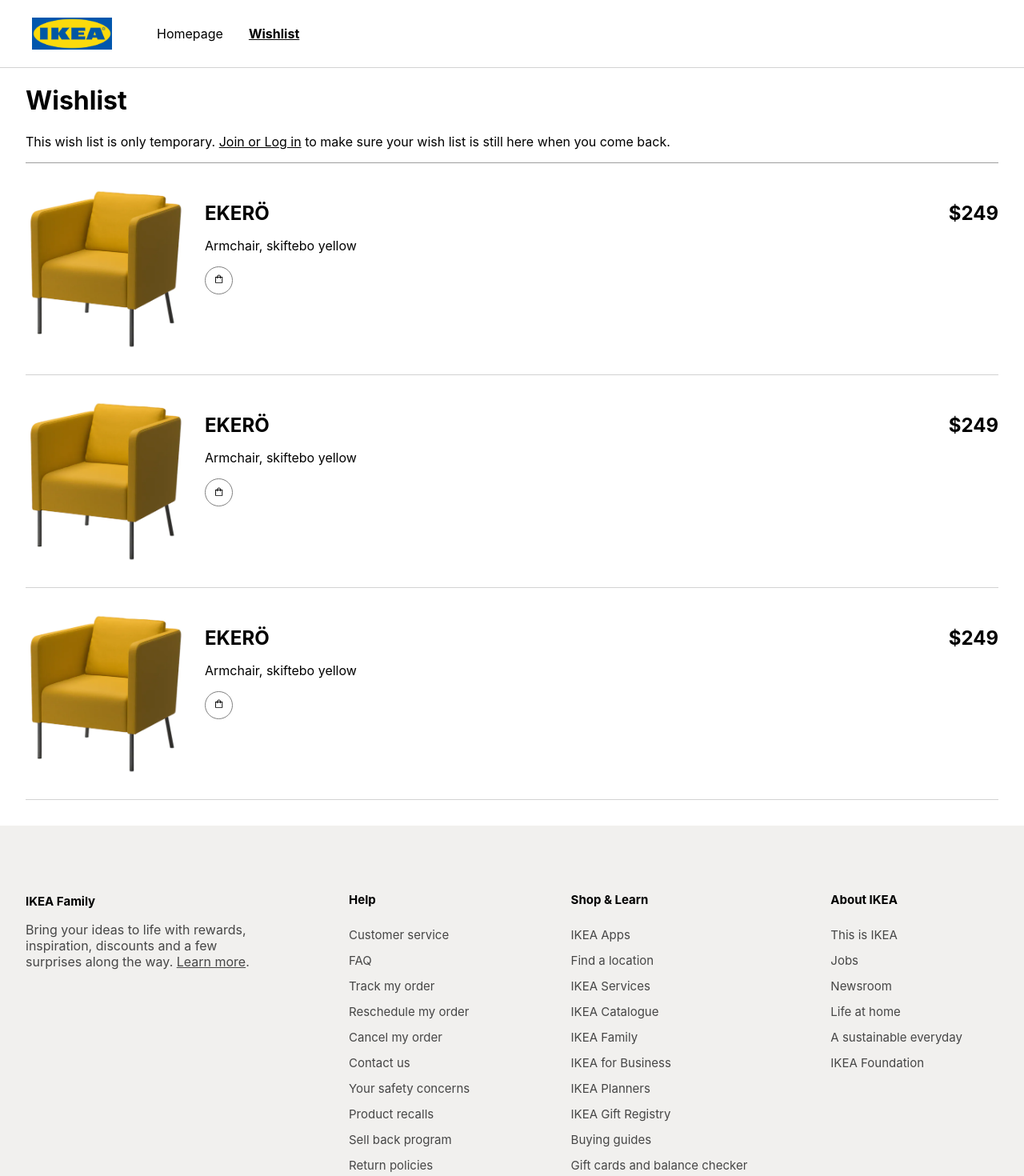
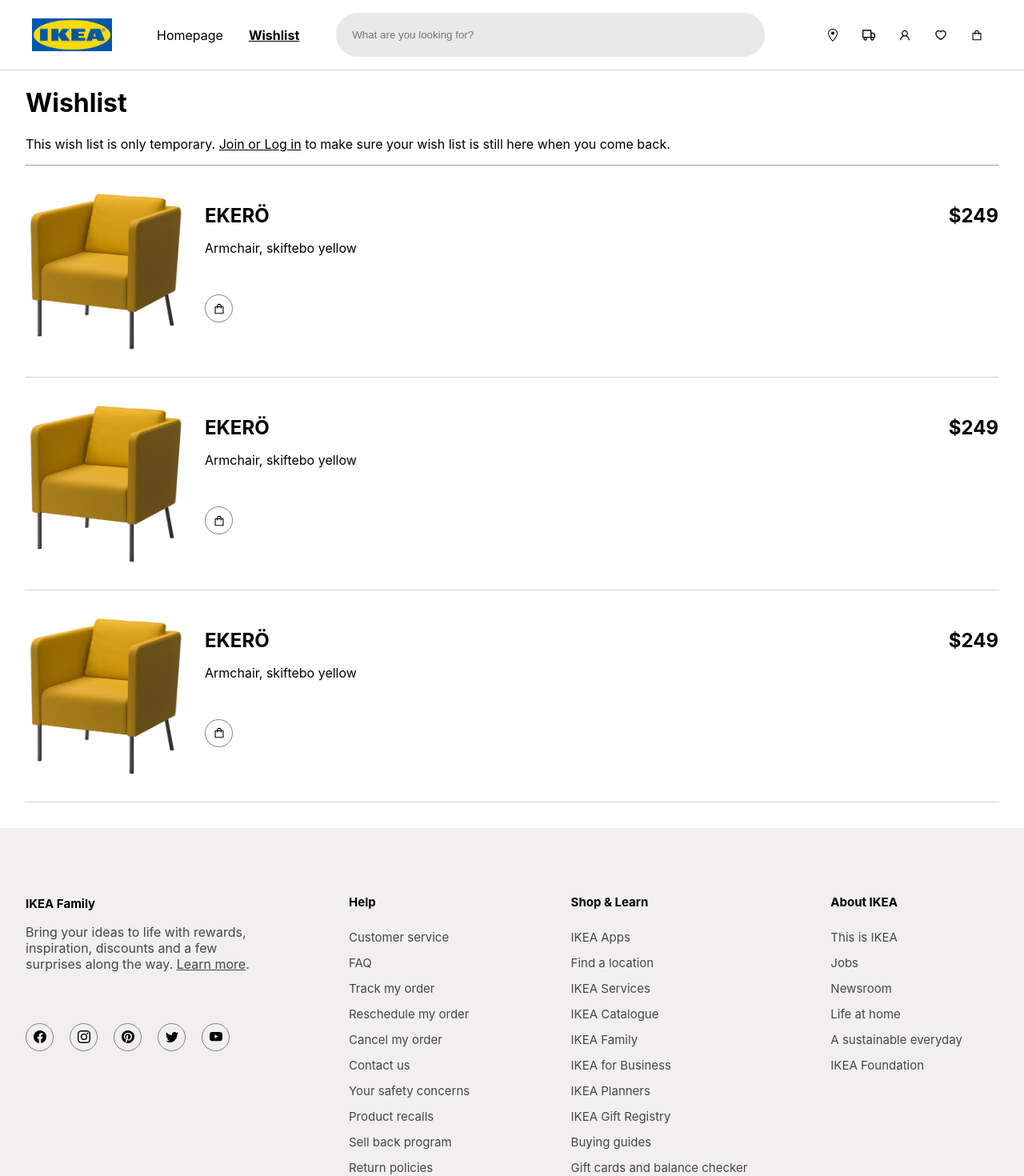
Before and after one commit to cindrhuang/assignment2, a React (Create React App) app: page /wishlist in a window 1280 px wide. Shown: the top 1470 px of the page at 80% size. Built offline with nearby package versions, Linux system fonts and the light colour scheme.

Commit message:
added button component and more details on navbar

```diff
--- a/src/App.css
+++ b/src/App.css
@@ -1,38 +1,3 @@
 .App {
   text-align: center;
 }
-
-.App-logo {
-  height: 40vmin;
-  pointer-events: none;
-}
-
-@media (prefers-reduced-motion: no-preference) {
-  .App-logo {
-    animation: App-logo-spin infinite 20s linear;
-  }
-}
-
- .App-header {
-  background-color: #282c34;
-  min-height: 100vh;
-  display: flex;
-  flex-direction: column;
-  align-items: center;
-  justify-content: center;
-  font-size: calc(10px + 2vmin);
-  color: white;
-}
-
-.App-link {
-  color: #61dafb;
-}
-
-@keyframes App-logo-spin {
-  from {
-    transform: rotate(0deg);
-  }
-  to {
-    transform: rotate(360deg);
-  }
-}
--- a/src/components/button/index.jsx
+++ b/src/components/button/index.jsx
@@ -1,23 +1,9 @@
 import "./styles.css";
 
 export const Button = (props) => {
-    const {label, price} = props;
+    const {action, type, text} = props;
 
     return (
-        <div className="button">
-            <img className="item-photo" src={image} alt={name + "photo"}/>
-            <div className="item-info">
-                <Link to ={`/item/${id}`}>
-                    <h1 className="item-name"> {name} </h1>
-                </Link>
-                <p className="item-desc"> {description} </p>
-            </div>
-            <h1 className="item-price"> {"$" + price} </h1>
-        </div>
+        <button className={type} onClick={action}>{text}</button>
     )
 }
-
-Button.defaultProps = {
-    label: "Button",
-    price: "249",
-}
--- a/src/components/button/styles.css
+++ b/src/components/button/styles.css
@@ -0,0 +1,15 @@
+button {
+    background-color: transparent;
+    text-align: center;
+    font-size: 1rem;
+    height: 35px;
+    width: 35px;
+    padding-top: 5px;
+    border-radius: 50%;
+    border: 1px solid gray;
+}
+
+button:hover {
+    cursor: pointer;
+    border: 1px solid black;
+}
--- a/src/components/footer/index.jsx
+++ b/src/components/footer/index.jsx
@@ -1,4 +1,6 @@
 import "./styles.css";
+import { Button } from "../button";
+import { BsFacebook, BsInstagram, BsPinterest, BsTwitter, BsYoutube } from "react-icons/bs";
 
 export const Footer = () => {
     return (
@@ -6,6 +8,11 @@
             <div className="join-ikea">
                 <h2>IKEA Family</h2>
                 <p>Bring your ideas to life with rewards, inspiration, discounts and a few surprises along the way. <u>Learn more</u>.</p>
+                <Button text={<BsFacebook/>}/>
+                <Button text={<BsInstagram/>}/>
+                <Button text={<BsPinterest/>}/>
+                <Button text={<BsTwitter/>}/>
+                <Button text={<BsYoutube/>}/>
             </div>
             <ul className="footer-help">
                 <h2>Help</h2>
--- a/src/components/footer/styles.css
+++ b/src/components/footer/styles.css
@@ -35,3 +35,8 @@
 .footer li {
     color: rgb(70, 70, 70);
 }
+
+.footer Button {
+    margin-top: 3rem;
+    margin-right: 20px;
+}
--- a/src/components/navbar/index.jsx
+++ b/src/components/navbar/index.jsx
@@ -3,7 +3,11 @@
 } from "react-router-dom";
 
 import "./styles.css"
+import { Button } from "../button";
 import ikeaLogo from "../../images/IkeaLogo.png";
+import { GoLocation } from "react-icons/go"
+import { FiTruck } from "react-icons/fi"
+import { AiOutlineUser, AiOutlineHeart, AiOutlineShopping } from "react-icons/ai"
 
 export const Navbar = () => {
     return (
@@ -20,6 +24,14 @@
                         Wishlist
                     </NavLink>
                 </li>
+            <input className="search-bar" type="text" placeholder="What are you looking for?"/>
+            <div className="navbar-icons">
+                <Button text={<GoLocation/>}/>
+                <Button text={<FiTruck/>}/>
+                <Button text={<AiOutlineUser/>}/>
+                <Button text={<AiOutlineHeart/>}/>
+                <Button text={<AiOutlineShopping/>}/>
+            </div>
             </ul>
         </nav>
     )
--- a/src/components/navbar/styles.css
+++ b/src/components/navbar/styles.css
@@ -1,3 +1,8 @@
+.navbar {
+    background-color: white;
+    border-bottom: 1px solid rgb(210, 210, 210);
+}
+
 .navbar img {
     width:100px;
     height: auto;
@@ -10,11 +15,6 @@
     display: flex;
     justify-content: flex-start;
     align-items: center;
-}
-
-.navbar {
-    background-color: white;
-    border-bottom: 1px solid rgb(210, 210, 210);
 }
 
 .navbar li {
@@ -37,3 +37,31 @@
         justify-content: flex-start;
     }
 }
+
+.search-bar {
+    background-color: rgb(233, 233, 233);
+    border: none;
+    width: 40%;
+    margin-left: 30px;
+    padding: 20px;
+    border-radius: 50px;
+}
+
+.search-bar:hover {
+    background-color: rgb(220, 220, 220);
+}
+
+.navbar-icons {
+    margin-left: auto;
+    margin-right: 2rem;
+}
+
+.navbar Button {
+    border: none;
+    margin-right: 10px;
+}
+
+.navbar Button:hover {
+    border: none;
+    background-color: rgb(233, 233, 233);
+}
--- a/src/components/wishlistItem/index.jsx
+++ b/src/components/wishlistItem/index.jsx
@@ -1,12 +1,16 @@
 import "./styles.css";
 import { Link } from "react-router-dom";
-import { Button } from "react-router-dom";
+import { Button } from "../button";
 import { AiOutlineShopping } from "react-icons/ai"
 
 import armchair from "../../images/EkeroArmchair.PNG";
 
 export const WishlistItem = (props) => {
     const {image, name, description, price, id} = props;
+
+    const addToCart = () => {
+        alert("Item added to shopping cart!");
+    }
 
     return (
         <div className="item">
@@ -16,7 +20,7 @@
                     <h1 className="item-name"> {name} </h1>
                 </Link>
                 <p className="item-desc"> {description} </p>
-                <button className="cart-button"><AiOutlineShopping/></button>
+                <Button type="cart-button" action={addToCart} text={<AiOutlineShopping/>}/>
             </div>
             <h1 className="item-price"> {"$" + price} </h1>
         </div>
--- a/src/components/wishlistItem/styles.css
+++ b/src/components/wishlistItem/styles.css
@@ -43,10 +43,5 @@
 }
 
 .cart-button {
-    background-color: white;
-    text-align: center;
-    height: 35px;
-    width: 35px;
-    border-radius: 50%;
-    border: 1px solid gray;
+    margin-top: 2rem;
 }
```
